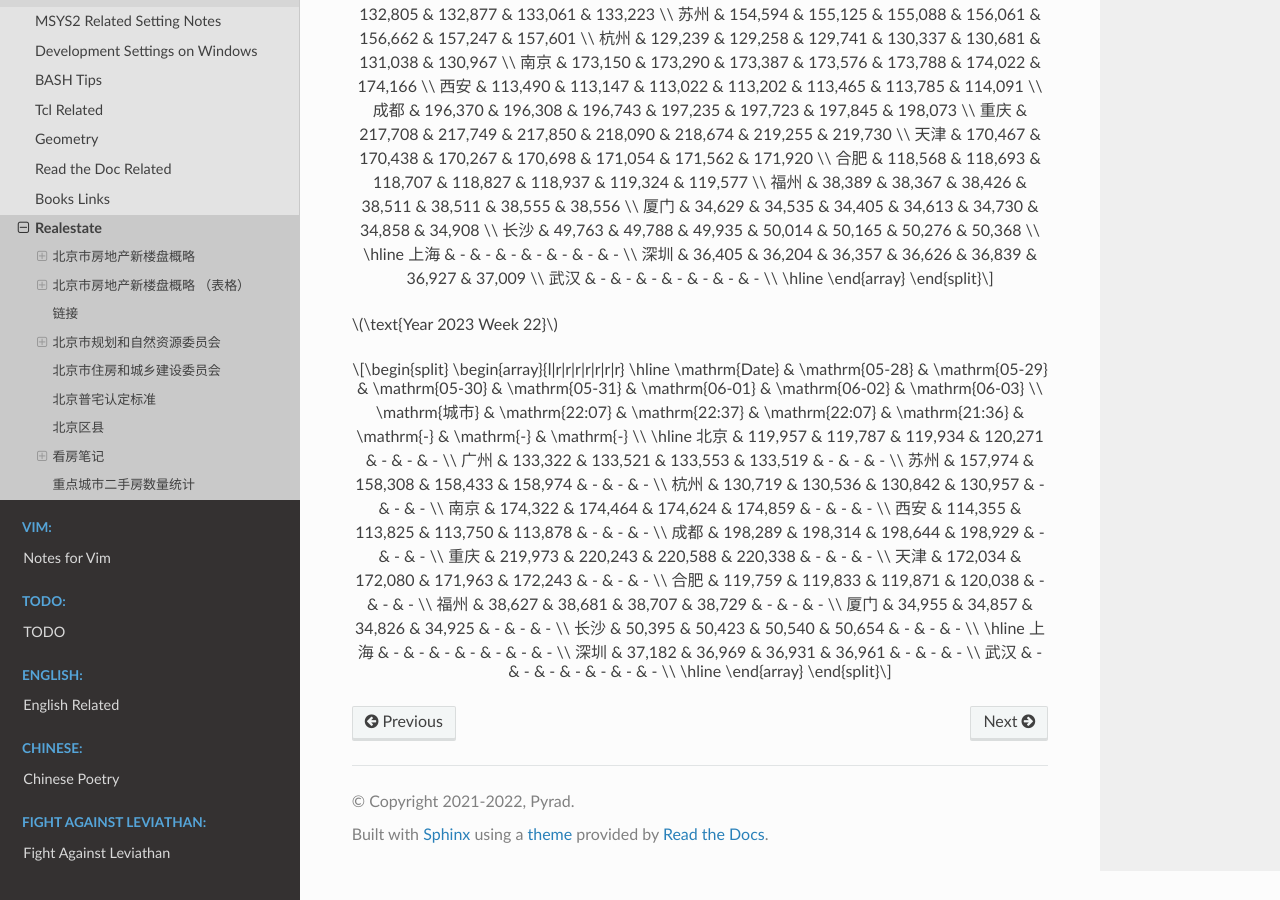
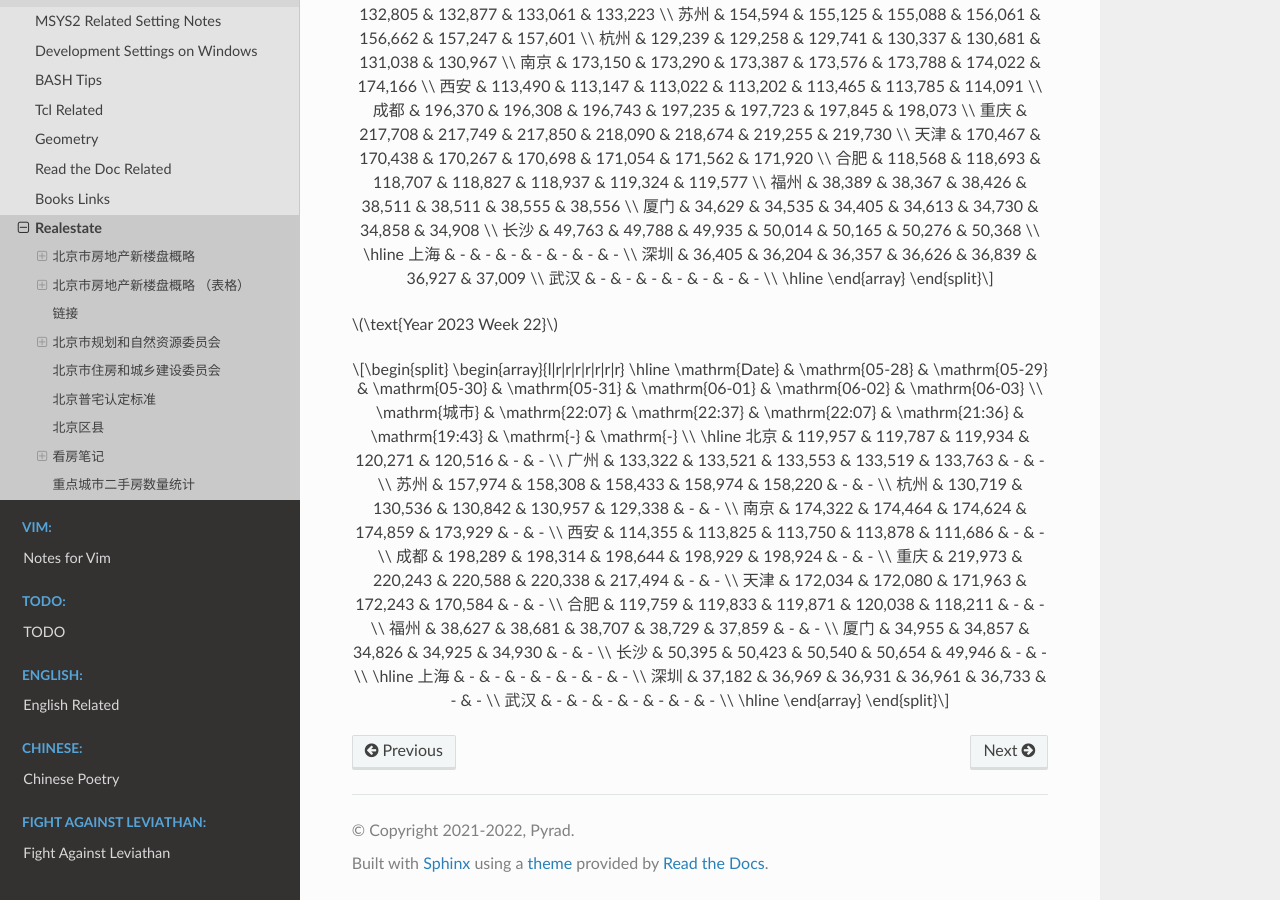
Before and after one commit to Pyrad/pyradnotes, a Sphinx documentation site: the page built from source/Notes/realestate.md, in a window 1280 px wide and 900 px high, scrolled down 16562 px. Built offline with Sphinx 7.4.7 and the Read the Docs theme 2.0.0, drawn with Linux system fonts in a browser that asks for light colours; a script that is not in the unit is left out.

Commit message:
Realestate Update resale numbers 2023-06-01 19:45

```diff
--- a/source/Notes/realestate.md
+++ b/source/Notes/realestate.md
@@ -850,24 +850,24 @@
 \begin{array}{l|r|r|r|r|r|r|r}
 \hline
 \mathrm{Date} & \mathrm{05-28} & \mathrm{05-29} & \mathrm{05-30} & \mathrm{05-31} & \mathrm{06-01} & \mathrm{06-02} & \mathrm{06-03} \\
-\mathrm{城市} & \mathrm{22:07} & \mathrm{22:37} & \mathrm{22:07} & \mathrm{21:36} & \mathrm{-} & \mathrm{-} & \mathrm{-} \\
+\mathrm{城市} & \mathrm{22:07} & \mathrm{22:37} & \mathrm{22:07} & \mathrm{21:36} & \mathrm{19:43} & \mathrm{-} & \mathrm{-} \\
 \hline
-北京 & 119,957 & 119,787 & 119,934 & 120,271 & - & - & - \\
-广州 & 133,322 & 133,521 & 133,553 & 133,519 & - & - & - \\
-苏州 & 157,974 & 158,308 & 158,433 & 158,974 & - & - & - \\
-杭州 & 130,719 & 130,536 & 130,842 & 130,957 & - & - & - \\
-南京 & 174,322 & 174,464 & 174,624 & 174,859 & - & - & - \\
-西安 & 114,355 & 113,825 & 113,750 & 113,878 & - & - & - \\
-成都 & 198,289 & 198,314 & 198,644 & 198,929 & - & - & - \\
-重庆 & 219,973 & 220,243 & 220,588 & 220,338 & - & - & - \\
-天津 & 172,034 & 172,080 & 171,963 & 172,243 & - & - & - \\
-合肥 & 119,759 & 119,833 & 119,871 & 120,038 & - & - & - \\
-福州 &  38,627 &  38,681 &  38,707 &  38,729 & - & - & - \\
-厦门 &  34,955 &  34,857 &  34,826 &  34,925 & - & - & - \\
-长沙 &  50,395 &  50,423 &  50,540 &  50,654 & - & - & - \\
+北京 & 119,957 & 119,787 & 119,934 & 120,271 & 120,516 & - & - \\
+广州 & 133,322 & 133,521 & 133,553 & 133,519 & 133,763 & - & - \\
+苏州 & 157,974 & 158,308 & 158,433 & 158,974 & 158,220 & - & - \\
+杭州 & 130,719 & 130,536 & 130,842 & 130,957 & 129,338 & - & - \\
+南京 & 174,322 & 174,464 & 174,624 & 174,859 & 173,929 & - & - \\
+西安 & 114,355 & 113,825 & 113,750 & 113,878 & 111,686 & - & - \\
+成都 & 198,289 & 198,314 & 198,644 & 198,929 & 198,924 & - & - \\
+重庆 & 219,973 & 220,243 & 220,588 & 220,338 & 217,494 & - & - \\
+天津 & 172,034 & 172,080 & 171,963 & 172,243 & 170,584 & - & - \\
+合肥 & 119,759 & 119,833 & 119,871 & 120,038 & 118,211 & - & - \\
+福州 &  38,627 &  38,681 &  38,707 &  38,729 &  37,859 & - & - \\
+厦门 &  34,955 &  34,857 &  34,826 &  34,925 &  34,930 & - & - \\
+长沙 &  50,395 &  50,423 &  50,540 &  50,654 &  49,946 & - & - \\
 \hline
 上海 & - & - & - & - & - & - & - \\
-深圳 & 37,182 & 36,969 & 36,931 & 36,961 & - & - & - \\
+深圳 & 37,182 & 36,969 & 36,931 & 36,961 & 36,733 & - & - \\
 武汉 & - & - & - & - & - & - & - \\
 \hline
 \end{array}
```
Also changed, not shown: 1 other file.
